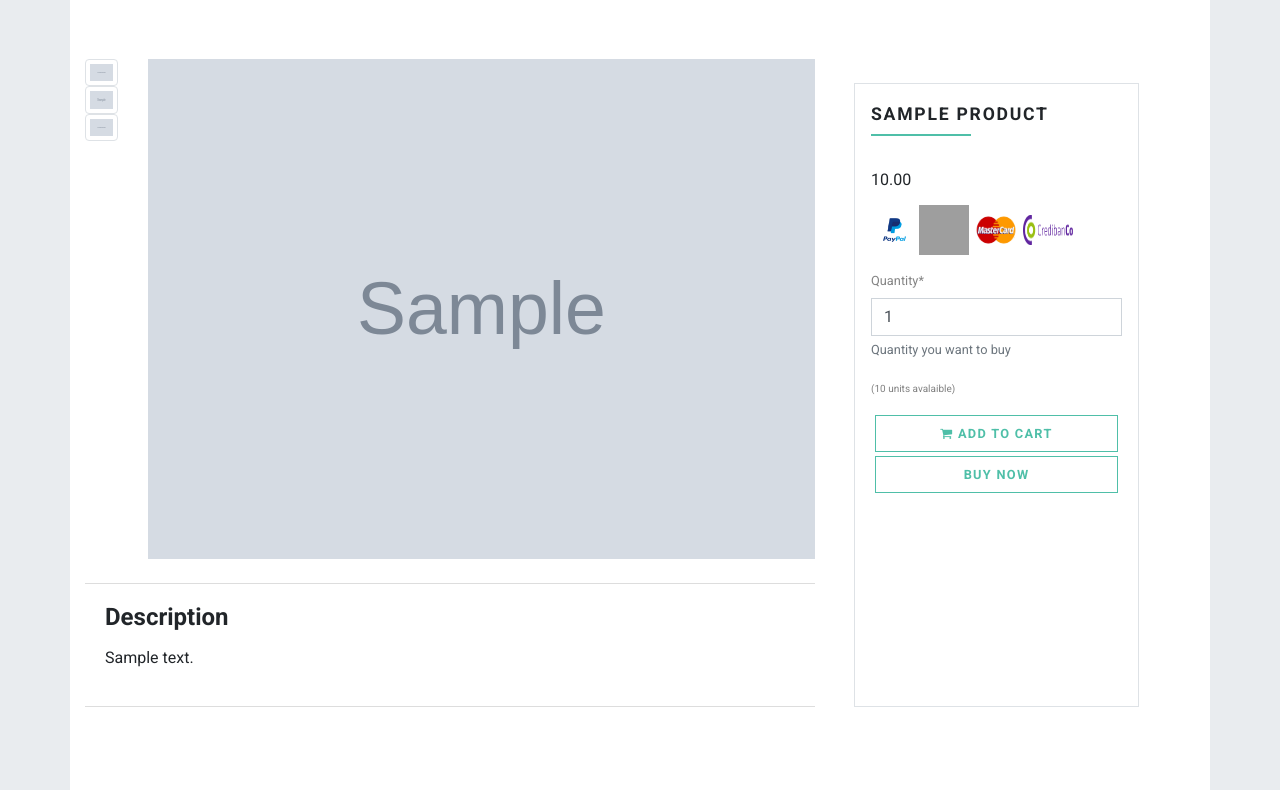
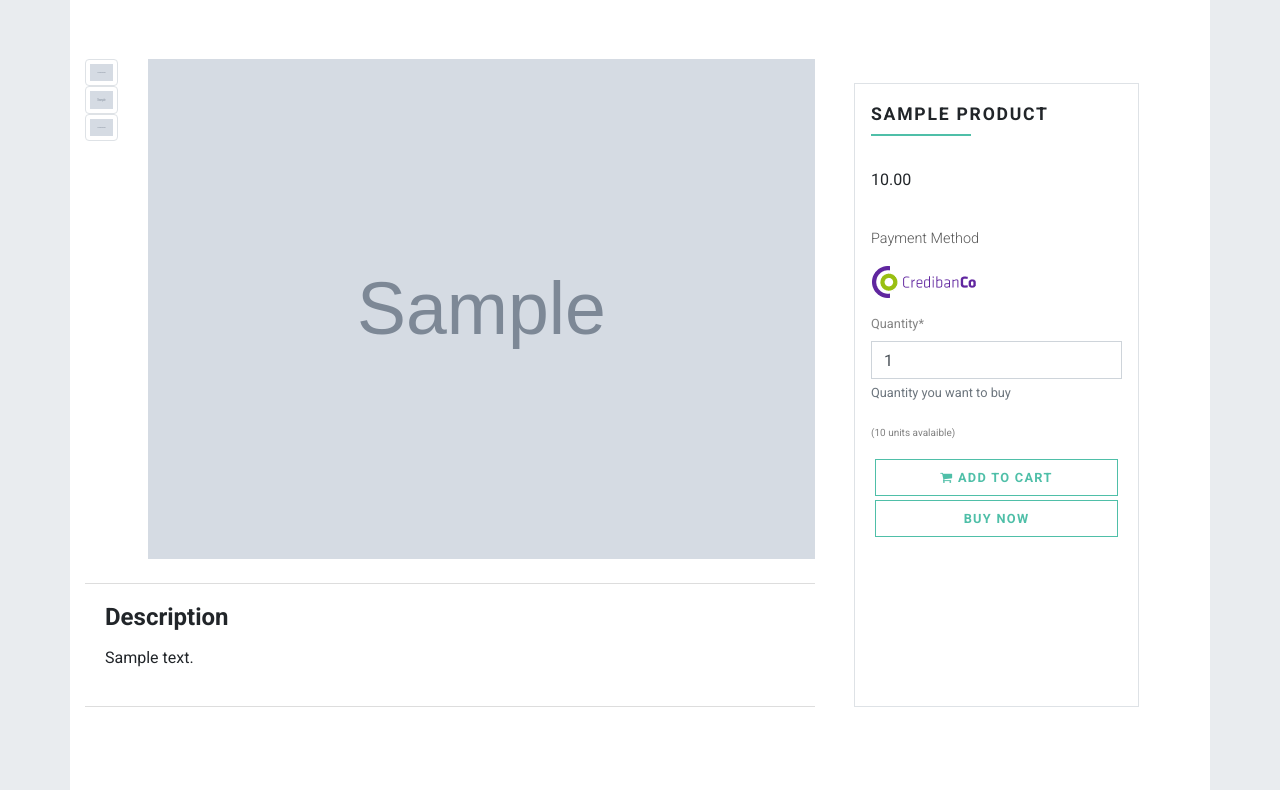
Before and after one commit to danilonunezgil/Restaurante-La-Casa, a Django app: a page that uses shop/templates/product_detail.html in a window 1280 px wide. Shown: the part 153-943 px from the top of the page. Run offline with Django 3.2, Linux system fonts and the light colour scheme; data comes from the database, SQL or seed files in the repository; tables that the repository leaves empty hold one stand-in row (values such as "Sample post"); grey boxes marked "Sample" are stand-in pictures; some libraries are stand-ins or nearby versions; grey boxes are pictures that could not be loaded.

Commit message:
image payment method was changed

```diff
--- a/shop/templates/product_detail.html
+++ b/shop/templates/product_detail.html
@@ -49,13 +49,11 @@ Product detail
                                 <span> {{ product.price }} </span>
                             </div>
                             <div class="pay-method m-1 p-1">
+                                <br />
+                                <p class="font-weight-light">Payment Method</h5>
                                 <table style="width: auto; text-align: left;">
                                     <tr>
-                                        <td> <img src="/static/img/paypal-logo.png" alt="PayPal Logo" class="lpaypal"></td>
-                                        <td><img src="/static/img/visa-logo.png" alt="visa logo"></td>
-                                        <td><img src="/static/img/master-card-logo.png" alt="master card logo" class="lmasterc"></td>
                                         <td><img src="/static/img/credibanco-logo.png" alt="credibanco logo" class="lcredibanco"></td>
-                                        <td></td>
                                     </tr>
                                 </table>
                             </div>
--- a/static/css/custom.css
+++ b/static/css/custom.css
@@ -2,16 +2,8 @@
 
 /* img payment - product detail view */
 
-.pay-method .lpaypal{
-    min-width: 40px !important;
-    width: 45px;
-    height: 40px;
+.pay-method .lcredibanco{
+    max-width: 105px !important;
+    width: 104px;
+    height: 32px;
 }
-.pay-method .lmasterc{
-    width: 50px;
-    height: 40px;
-}
-.pay-method .lcredibanco{
-    width: 75px;
-    height: 30px;
-}
```
